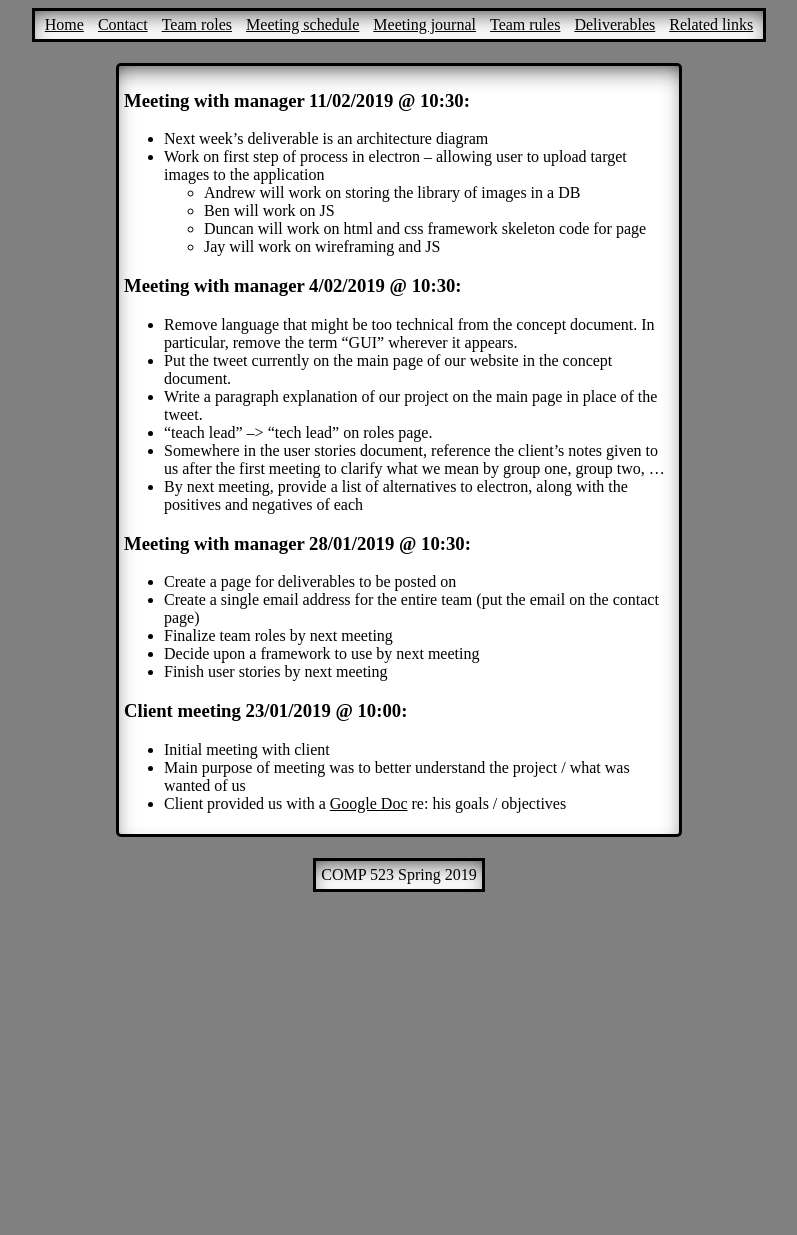
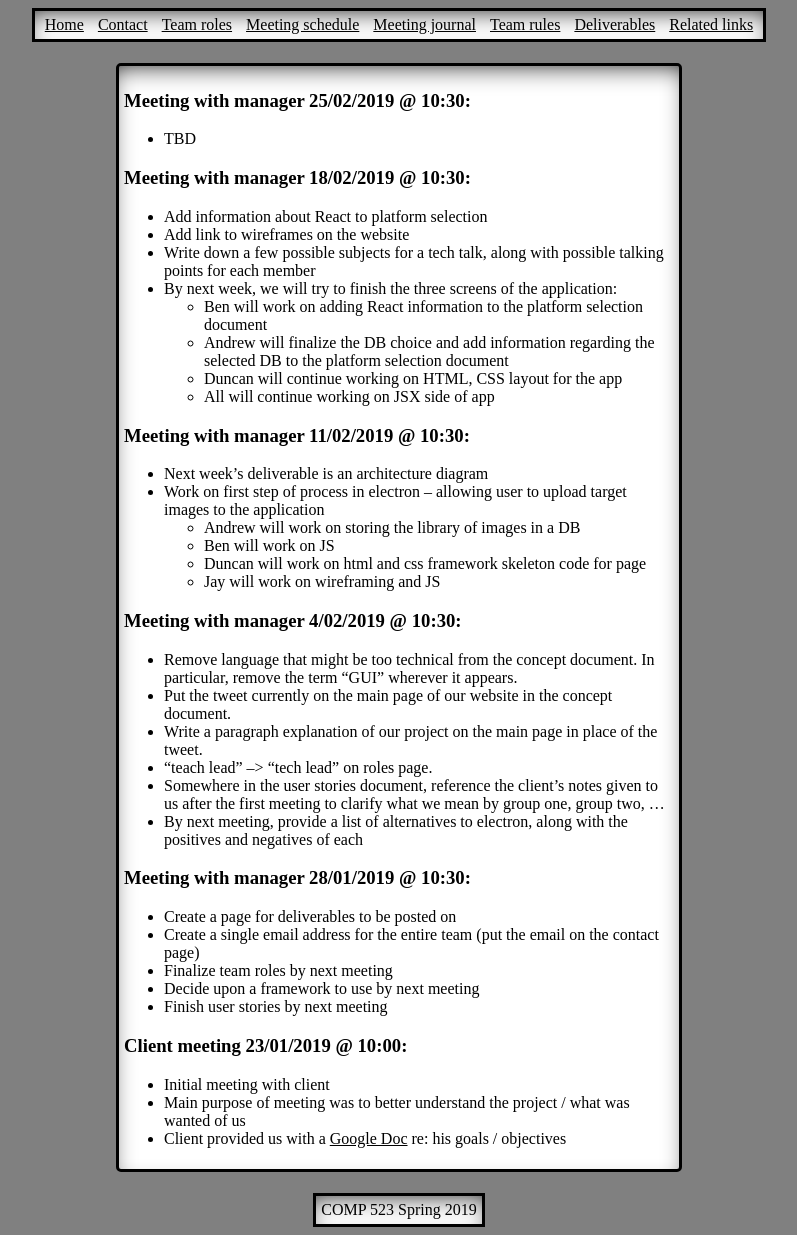
Before and after one commit to jay1723/ObjectDetectionWebsite, a Jekyll site: the page built from meeting-journal.md, in a window 1280 px wide. Shown: the whole page, without its empty margins (241-1038 px from the left). Built offline with Jekyll 4.4.1, drawn with Linux system fonts in a browser that asks for light colours; before the commit the page ends 900 px from its top, so only the background shows below that.

Commit message:
added last week's meeting notes

```diff
--- a/meeting-journal.md
+++ b/meeting-journal.md
@@ -2,6 +2,19 @@
 layout: default
 title: Meeting journal
 ---
+
+### Meeting with manager 25/02/2019 @ 10:30:
+* TBD
+
+### Meeting with manager 18/02/2019 @ 10:30:
+* Add information about React to platform selection
+* Add link to wireframes on the website
+* Write down a few possible subjects for a tech talk, along with possible talking points for each member
+* By next week, we will try to finish the three screens of the application:
+	* Ben will work on adding React information to the platform selection document
+	* Andrew will finalize the DB choice and add information regarding the selected DB to the platform selection document
+	* Duncan will continue working on HTML, CSS layout for the app
+	* All will continue working on JSX side of app
 
 ### Meeting with manager 11/02/2019 @ 10:30:
 * Next week's deliverable is an architecture diagram
```
